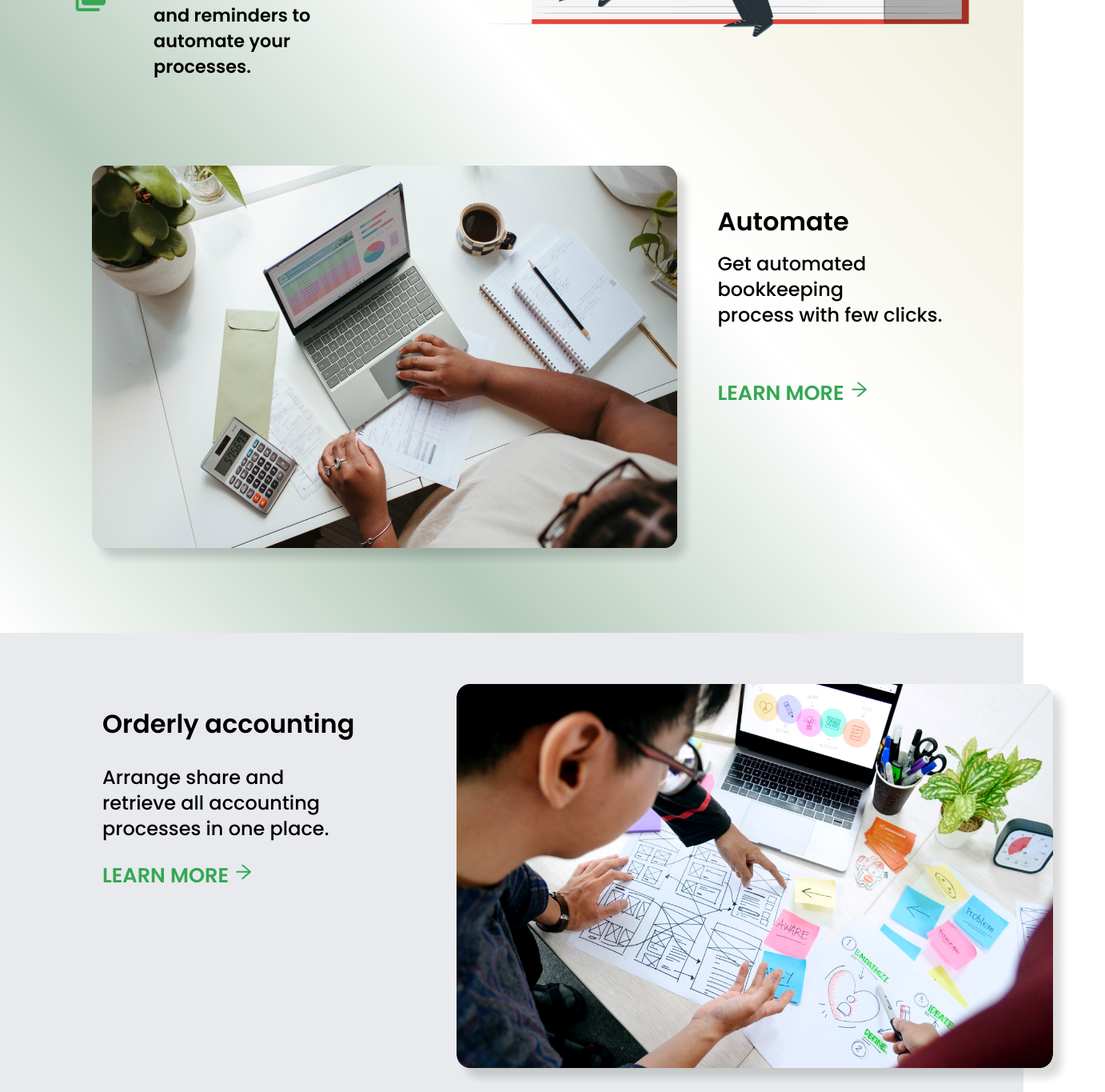
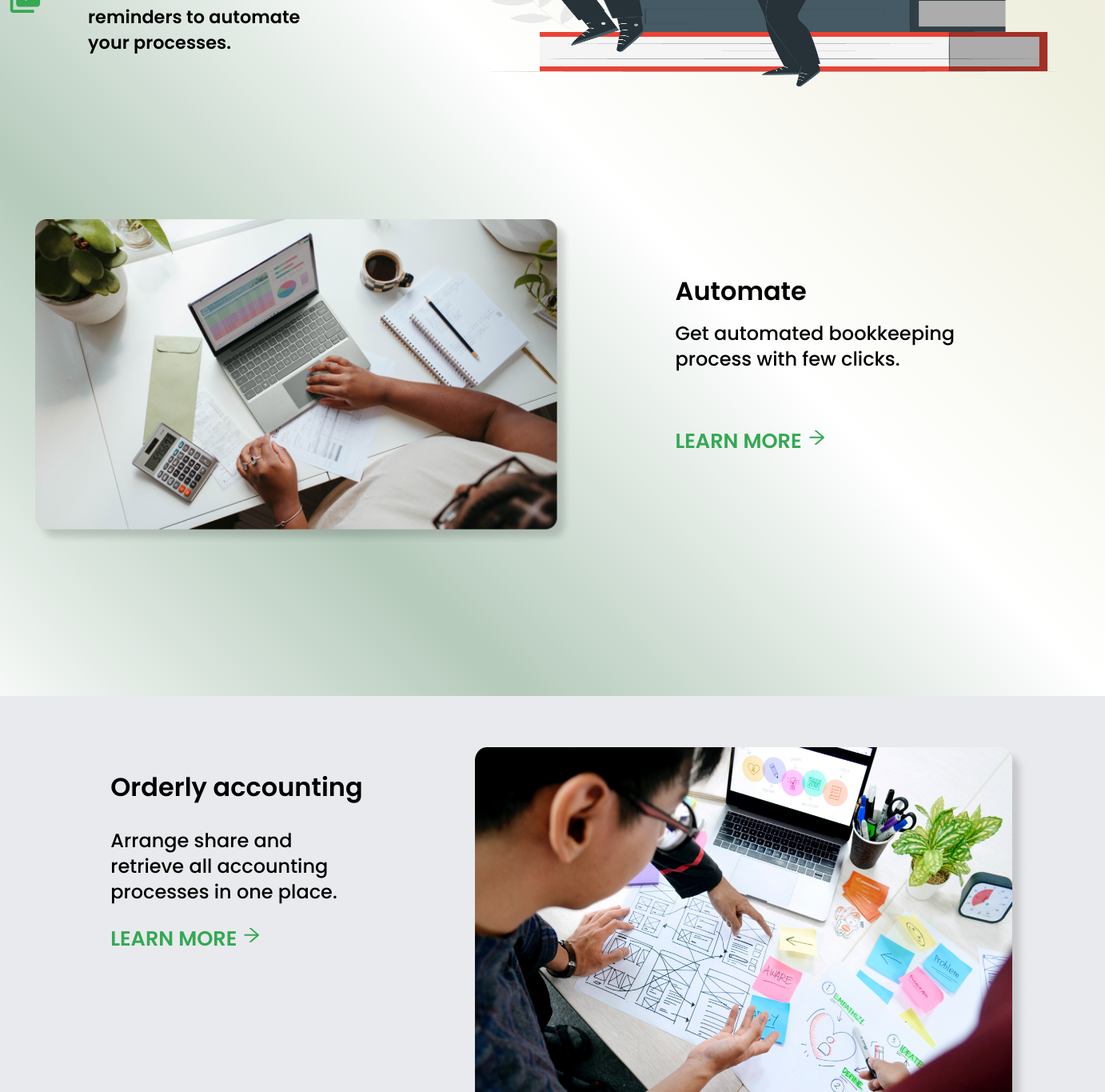
Before and after one commit to Peppu-Group/Peppu-books-frontend, a React (Vite) app: page / in a window 1280 px wide. Shown: the part 700-2065 px from the top of the page at 80% size, 1382 px wide, since content can reach past the window. Built offline with nearby package versions, Linux system fonts and the light colour scheme.

Commit message:
removed the whitespaces around the body

```diff
--- a/src/App.css
+++ b/src/App.css
@@ -29,6 +29,7 @@ body{
     margin-right: 0%;
 }
 .home-navbar{
+    margin-right: -8%;
     margin-top: -1%;
     height: auto;
     display: flex;
@@ -66,7 +67,8 @@ body{
     background-image: linear-gradient(to top right,#ffffff,#b5cabb,#ffffff,#f0f0e0,#f0ebd8),
     linear-gradient(to left,#ffffff,#ffffff);
      font-size: 62.5%;
-
+     margin-right: -8%;
+     margin-left: -7%;
 }
 a{
     text-decoration: none;
@@ -173,17 +175,17 @@ a{
     display: flex;
     flex-direction: row;
     justify-content: space-around;
-    gap: 5%;
+    gap: 1%;
     width: 100%;
     margin: -20% auto 2% auto;
     height: 80vh;
-
+    margin-left: -3%;
 
 }
 
 .computerman img{
     width: 100%;
-    height: 80%;
+    height: 65%;
     margin-top: 10%;
     margin-left: 10%;
 
@@ -223,7 +225,8 @@ a{
     justify-content: space-between;
     gap: 10%;
     padding-top: 5%;
-   margin-bottom: -6%;
+    margin-bottom: -6%;
+    margin-right: -8%;
     background-color: #e8eaed;
     height: 90vh;
 
@@ -235,8 +238,8 @@ a{
     font-size: 2rem;
 }
 .orderly-accounting-container img{
-    width: 60%;
-    height: 70%;
+    width: 50%;
+    height: 65%;
     margin-right: 7%;
 }
 .orderly-accounting p{
@@ -255,11 +258,12 @@ a{
     margin:  auto;
     padding-bottom:5%;
     padding-top: 3%;
-   background-color: #ffffff;
+    margin-left: 6%;
+    background-color: #ffffff;
 }
 .professional-invoice-container img{
     width: 50%;
-    height: 100%;
+    height: 65%;
     margin: auto 2%;
 }
 .professional-invoice{
@@ -284,16 +288,18 @@ a{
     gap: 10%;
     margin-bottom: 10%;
     padding: 5%;
+    margin-left: -2%;
+    margin-right: -7.5%;
     background-color: #e8eaed;
     height: 110vh;
-
 }
 .custom-schedule {
     margin-top: 10%;
+
 }
 .custom-schedule-container img{
-    width: 60%;
-    height: 100%;
+    width: 57%;
+    height: 65%;
 
 }
 .why-peppu{
```
